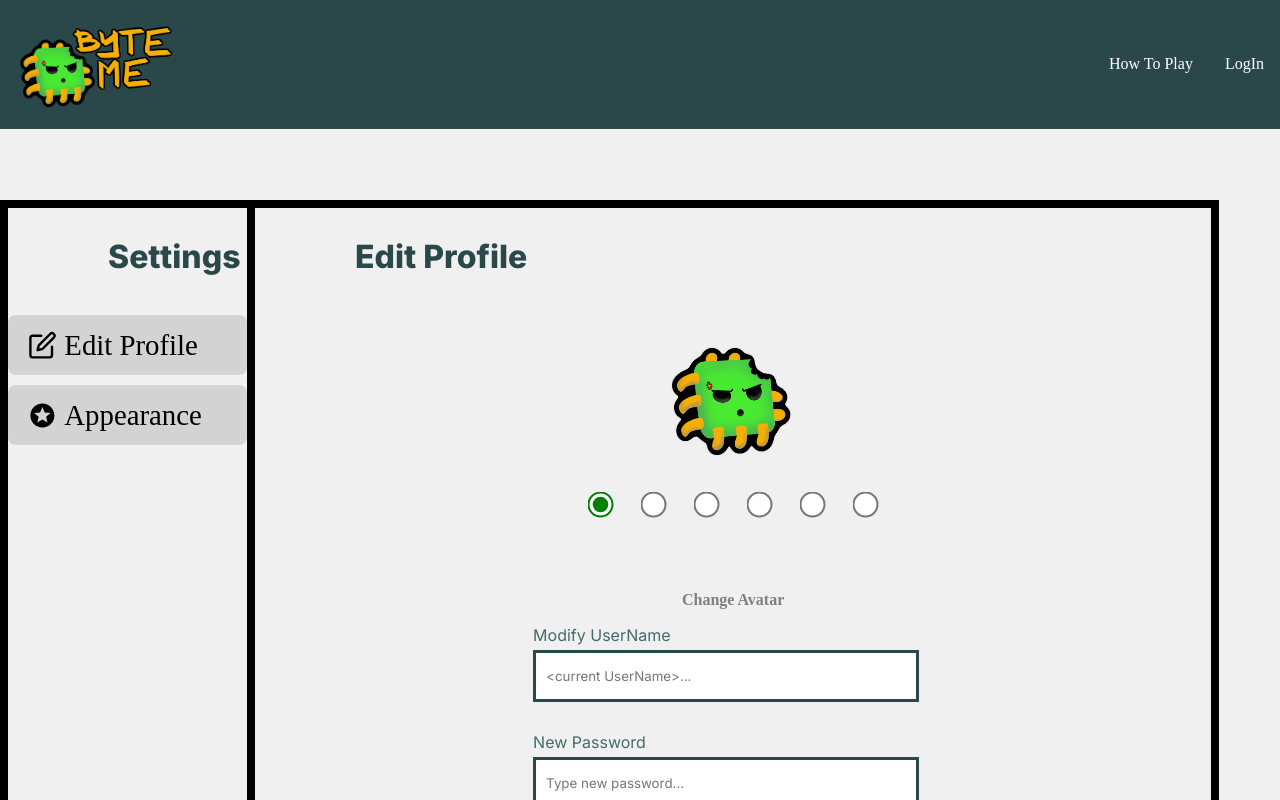
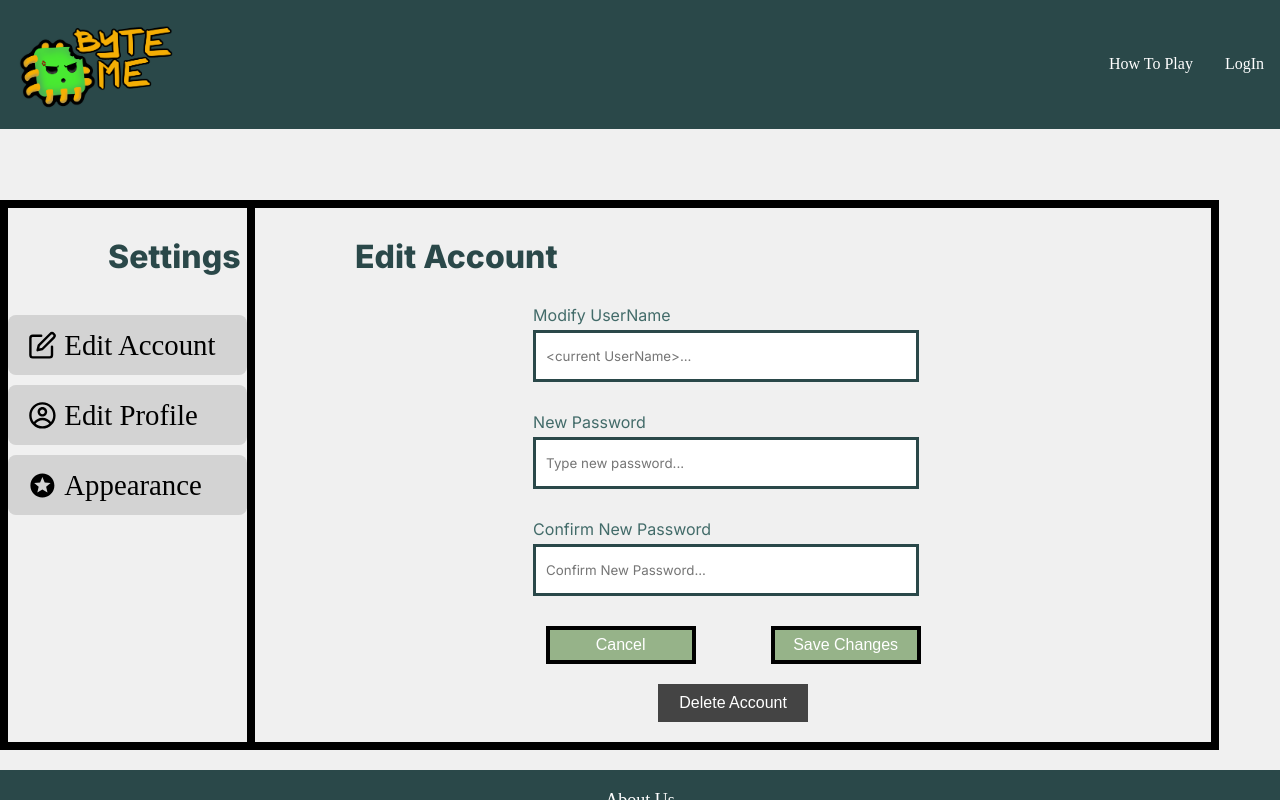
Before and after one commit to KendrickNguyen76/inf124-project, a React (Vite) app in the folder react_frontend/: page /usersettings in a window 1280 px wide. Shown: the top 800 px of the page. Built offline with nearby package versions, Linux system fonts and the light colour scheme.

Commit message:
modified User Settings to include Edit Accout, Profile, Appearence

```diff
--- a/react_frontend/src/Components/Pages/UserProfile.jsx
+++ b/react_frontend/src/Components/Pages/UserProfile.jsx
@@ -88,6 +88,7 @@ const MatchHistory = () => (
             <li>Played Against</li>
             <li>Winner</li>
             <li>Winner's Time</li>
+            <li>Loser's Time</li>
             <li>Date</li>
           </ul>
         </div>
@@ -97,6 +98,7 @@ const MatchHistory = () => (
         <div key={i} className="data_row">
           <span className="data_column">Player {i + 1}</span>
           <span className="data_column">#{i + 1}</span>
+          <span className="data_column">{Math.floor(Math.random() * 10)}</span>
           <span className="data_column">{Math.floor(Math.random() * 10)}</span>
           <span className="data_column">{Math.floor(Math.random() * 10)}</span>
         </div>
--- a/react_frontend/src/Components/Pages/UserSettings.css
+++ b/react_frontend/src/Components/Pages/UserSettings.css
@@ -172,6 +172,28 @@ input[type="radio"] {
 
 }
 
+.delete-buttons {
+    display: flex;
+    justify-content: center;
+    align-items: center;
+    flex-direction: row;
+
+/* align-items: center; */
+    gap: 75px;
+    margin-bottom: 20px;
+}
+.delete-buttons button {
+    background-color: #444444;
+    color: white;
+    border: 4px solid #444444;
+    padding: 6px 12px;
+    cursor: pointer;
+    font-size: 16px;
+    width: 150px;
+
+}
+
+
 .selectedView{
     display: flex;
     justify-content: center;
--- a/react_frontend/src/Components/Pages/UserSettings.jsx
+++ b/react_frontend/src/Components/Pages/UserSettings.jsx
@@ -14,6 +14,7 @@ import PinkBash from '../../assets/bash_pink.png'
 import SiteViewGreen from '../../assets/SiteOverviewOG.png'
 import { FiEdit } from "react-icons/fi";
 import { MdStars } from "react-icons/md";
+import { CgProfile } from "react-icons/cg";
 
 
 // Left Column
@@ -22,11 +23,20 @@ const SettingsBar = ({ activeTab, onSelect }) => {
     <div className="settings-bar">
       <h2>Settings</h2>
       <div
-        className={`selection-box ${activeTab === 'edit' ? 'edit-active' : ''}`}
-        onClick={() => onSelect("edit")}
+        className={`selection-box ${activeTab === 'editAccount' ? 'editAccount-active' : ''}`}
+        onClick={() => onSelect("editAccount")}
       >
         <div className="edit-profile-heading">
           <FiEdit />
+          <span>Edit Account</span>
+        </div>
+      </div>
+      <div
+        className={`selection-box ${activeTab === 'editProfile' ? 'editProfile-active' : ''}`}
+        onClick={() => onSelect("editProfile")}
+      >
+        <div className="edit-profile-heading">
+          <CgProfile />
           <span>Edit Profile</span>
         </div>
       </div>
@@ -34,18 +44,67 @@ const SettingsBar = ({ activeTab, onSelect }) => {
         className={`selection-box ${activeTab === 'appearance' ? 'appearance-active' : ''}`}
         onClick={() => onSelect("appearance")}
       >
-        <div className="edit-profile-heading">
+         <div className="edit-profile-heading">
           <MdStars />
           <span>Appearance</span>
         </div>
       </div>
-    </div>
+      </div>
   );
 };
 
+// Component for the right sidebar
+function EditButtons() {
+  return (
+      <div className="edit-buttons">
+        <button className="edit-button" type = "settings button">Cancel</button>
+        <button className="edit-button" type = "settings button">Save Changes</button>
+      </div>
+  );
+}
+function DeleteButton() {
+  return (
+      <div className="delete-buttons">
+        <button className="edit-button" type = "delete button">Delete Account</button>
+      </div>
+  );
+}
+
 // Right Column
 
-// EditProfile View
+// EditAccount View - Edit UserName & Password
+function InputBoxes() {
+  return (
+    <div className = "editprofile-box">
+      <div className="inputDiv">
+        <form action="" method="post">
+          <label className="inputLabel" htmlFor="name">Modify UserName</label>
+          <input className="textInput createAccountTextInput" type="text" id="name" name="name" placeholder="<current UserName>..." />
+
+          <label className="inputLabel" htmlFor="username">New Password</label>
+          <input className="textInput createAccountTextInput" type="text" id="username" name="username" placeholder="Type new password..." />
+
+          <label className="inputLabel" htmlFor="confirm_password">Confirm New Password</label>
+          <input className="textInput createAccountTextInput" type="password" name="confirm_password" placeholder="Confirm New Password..." />
+        </form>
+      </div>
+    </div>
+  );
+}
+// EditAccount View - Edit Social Media
+// function SocialMediaInput() {
+//   return (
+//     <div className = "editprofile-box">
+//       <div className="inputDiv">
+
+//       </div>
+//     </div>
+//   );
+// }
+
+
+
+// EditProfile View - Bash Selection
 function BashSelection() {
   const bashImages = [GreenBash, BlueBash, RedBash, OrangeBash, PurpleBash, PinkBash]
   const colorOptions = ["Green", "Blue", "Red", "Orange", "Purple", "Pink"]
@@ -62,7 +121,6 @@ function BashSelection() {
 
   return (
     <div className="editprofile-box">
-      <h2> Edit Profile</h2>
       <div className="bashSelectionDiv">
       <img className="selectedBash" src={selectedBash} alt="Bash" />
 
@@ -79,46 +137,32 @@ function BashSelection() {
             />
         ))}
       </form>
+      <h3> Change Avatar</h3>
       </div>
-      <h3> Change Avatar</h3>
     </div>
   );
 }
+// EditProfile View - Edit Bio
 
-function InputBoxes() {
+function BioInput() {
   return (
     <div className = "editprofile-box">
       <div className="inputDiv">
-        <form action="" method="post">
-          <label className="inputLabel" htmlFor="name">Modify UserName</label>
-          <input className="textInput createAccountTextInput" type="text" id="name" name="name" placeholder="<current UserName>..." />
-
-          <label className="inputLabel" htmlFor="username">New Password</label>
-          <input className="textInput createAccountTextInput" type="text" id="username" name="username" placeholder="Type new password..." />
-
-          <label className="inputLabel" htmlFor="confirm_password">Confirm New Password</label>
-          <input className="textInput createAccountTextInput" type="password" name="confirm_password" placeholder="Confirm New Password..." />
-        </form>
-      </div>
-      <div className="edit-buttons">
-      <button className="edit-button" type = "settings button">Cancel</button>
-        <button className="edit-button" type = "settings button">Save Changes</button>
       </div>
     </div>
   );
 }
 
-
-// Appearance View
+// Appearance View - Display Site
 const AppearanceSettings = () => (
   <div className="editprofile-box">
-    <h2>Appearance </h2>
     <img className="selectedView" src={SiteViewGreen} alt="Site Preview" />
     <h3> Site Preview</h3>
 
   </div>
 );
 
+// Appearance View - Choose Theme
 function InputTheme() {
   const [selectedOption, setSelectedOption] = useState(null);
   const options = [
@@ -135,16 +179,15 @@ function InputTheme() {
             onChange={setSelectedOption}
         />
       </div>
-      <div className="edit-buttons">
-      <button className="edit-button" type = "settings button">Cancel</button>
-        <button className="edit-button" type = "settings button">Save Changes</button>
-      </div>
     </div>
   );
 }
 
+
+
+// Main UserSettings Component
 const UserSettings = () => {
-  const [tab, setTab] = useState("edit"); // default to edit
+  const [tab, setTab] = useState("editAccount"); // default to edit
 
   return (
     <div className = "settings-box">
@@ -153,15 +196,28 @@ const UserSettings = () => {
         <SettingsBar onSelect={setTab} />
         </div>
       <div className="right-sidebar">
-        {tab === "edit" ? (
+        {tab === "editAccount" ? (
           <>
+            <h2> Edit Account</h2>
+            <InputBoxes />
+            {/* <SocialMediaInput /> */}
+            <EditButtons />
+            <DeleteButton />
+          </>
+        ) : tab === "editProfile" ? (
+          <>
+            <h2> Edit Profile</h2>
             <BashSelection />
-            <InputBoxes />
+            <BioInput />
+            <EditButtons />
+
           </>
         ) : (
           <>
+            <h2> Appearence</h2>
             <AppearanceSettings />
             <InputTheme />
+            <EditButtons />
           </>
         )}
         </div>
```
